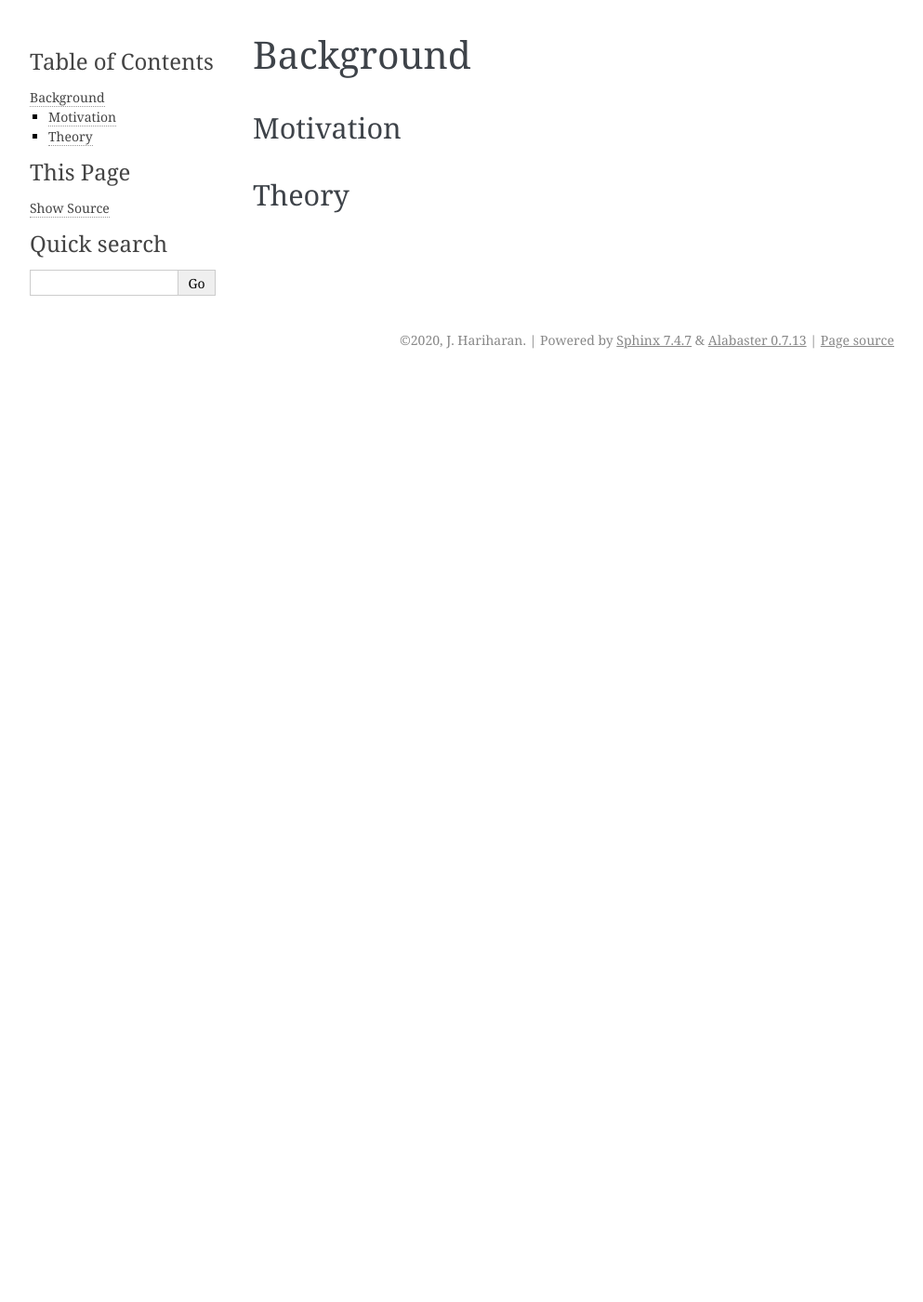
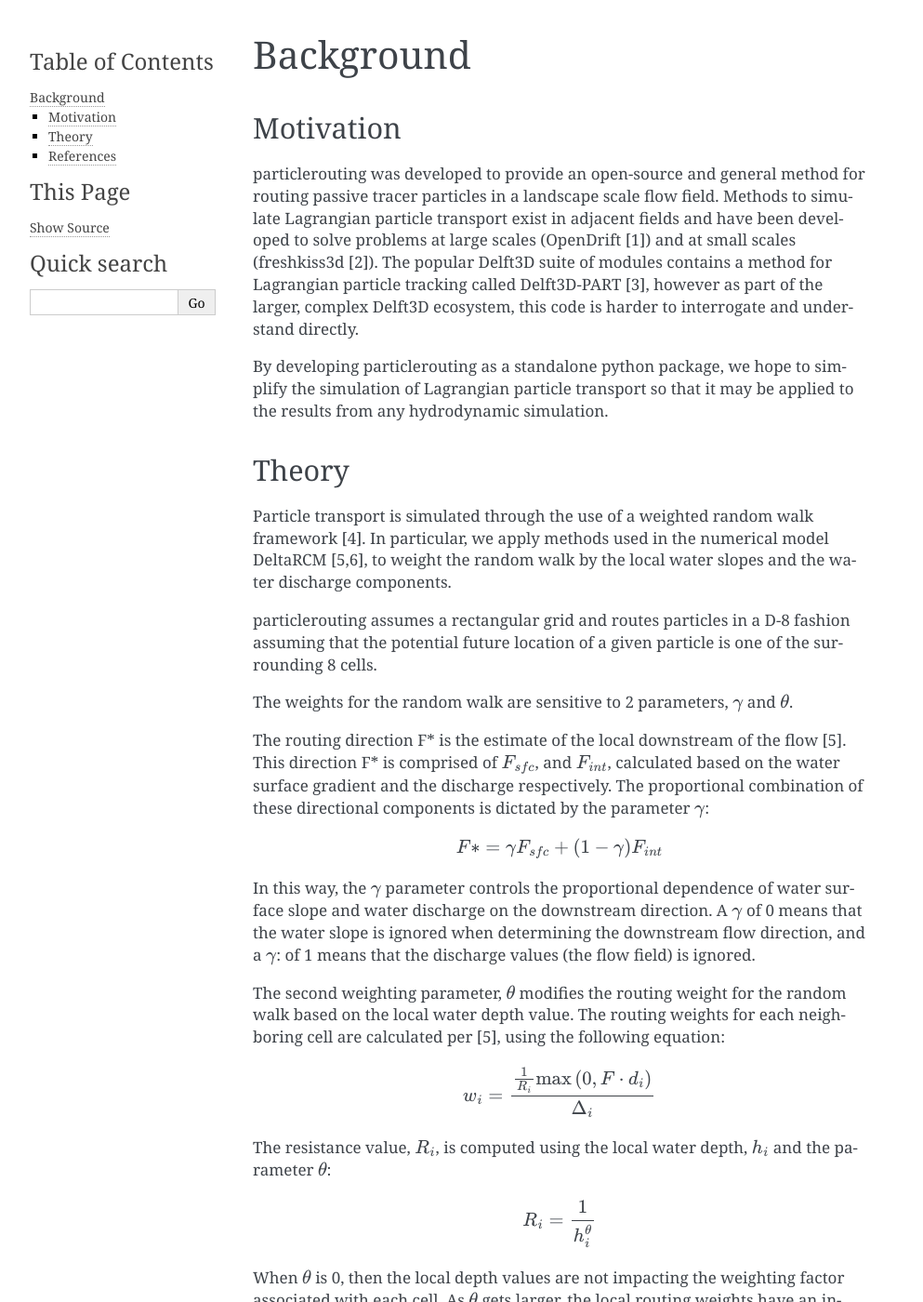
Before and after one commit to passaH2O/dorado, a Sphinx documentation site: the page built from docs/background/index.rst, in a window 1280 px wide and 1400 px high. Shown: the whole window at 93% size, without its empty margins (148-1141 px from the left). Built offline with Sphinx 7.4.7, drawn with Linux system fonts in a browser that asks for light colours; some of the changed text lies outside the part shown.

```diff
--- a/docs/apiref/index.rst
+++ b/docs/apiref/index.rst
@@ -1,8 +1,8 @@
 .. _apiref:
 
-==============
-API References
-==============
+=============
+API Reference
+=============
 
 .. toctree::
    :maxdepth: 2
--- a/docs/background/index.rst
+++ b/docs/background/index.rst
@@ -6,6 +6,59 @@ Background
 
 Motivation
 ----------
+particlerouting was developed to provide an open-source and general method for routing passive tracer particles in a landscape scale flow field. Methods to simulate Lagrangian particle transport exist in adjacent fields and have been developed to solve problems at large scales (OpenDrift [1]) and at small scales (freshkiss3d [2]). The popular Delft3D suite of modules contains a method for Lagrangian particle tracking called Delft3D-PART [3], however as part of the larger, complex Delft3D ecosystem, this code is harder to interrogate and understand directly.
+
+By developing particlerouting as a standalone python package, we hope to simplify the simulation of Lagrangian particle transport so that it may be applied to the results from any hydrodynamic simulation.
 
 Theory
 ------
+Particle transport is simulated through the use of a weighted random walk framework [4]. In particular, we apply methods used in the numerical model DeltaRCM [5,6], to weight the random walk by the local water slopes and the water discharge components.
+
+particlerouting assumes a rectangular grid and routes particles in a D-8 fashion assuming that the potential future location of a given particle is one of the surrounding 8 cells.
+
+The weights for the random walk are sensitive to 2 parameters, :math:`{\gamma}` and :math:`{\theta}`.
+
+The routing direction F* is the estimate of the local downstream of the flow [5]. This direction F* is comprised of :math:`{F_{sfc}}`, and :math:`{F_{int}}`, calculated based on the water surface gradient and the discharge respectively. The proportional combination of these directional components is dictated by the parameter :math:`{\gamma}`:
+
+.. math::
+   :nowrap:
+
+   \begin{eqnarray}
+      F* = \gamma F_{sfc} + (1-\gamma) F_{int}
+   \end{eqnarray}
+
+In this way, the :math:`{\gamma}` parameter controls the proportional dependence of water surface slope and water discharge on the downstream direction. A :math:`{\gamma}` of 0 means that the water slope is ignored when determining the downstream flow direction, and a :math:`{\gamma}`: of 1 means that the discharge values (the flow field) is ignored.
+
+The second weighting parameter, :math:`{\theta}` modifies the routing weight for the random walk based on the local water depth value. The routing weights for each neighboring cell are calculated per [5], using the following equation:
+
+.. math::
+   :nowrap:
+
+   \begin{eqnarray}
+      w_i = \frac{\frac{1}{R_i} \text{max} \left(0, F \cdot d_i \right)}{\Delta_i}
+   \end{eqnarray}
+
+The resistance value, :math:`{R_i}`, is computed using the local water depth, :math:`{h_i}` and the parameter :math:`{\theta}`:
+
+.. math::
+   :nowrap:
+
+   \begin{eqnarray}
+      R_i = \frac{1}{h_i^\theta}
+   \end{eqnarray}
+
+When :math:`{\theta}` is 0, then the local depth values are not impacting the weighting factor associated with each cell. As :math:`{\theta}` gets larger, the local routing weights have an increasingly large dependence on the water depth of the neighboring cells.
+
+References
+----------
+[1] Dagestad, K.-F., Röhrs, J., Breivik, Ø., and Ådlandsvik, B.: OpenDrift v1.0: a generic framework for trajectory modelling, Geosci. Model Dev., 11, 1405-1420, https://doi.org/10.5194/gmd-11-1405-2018, 2018.
+
+[2] ANGE Team, Freshkiss3D home page. Available at: https://freshkiss3d.gforge.inria.fr/
+
+[3] Hydraulics, D. (2007). Delft3D-PART user manual version 2.13. WL| Delft Hydraulics, Delft.
+
+[4] Pearson, K. (1905). The problem of the random walk. Nature, 72(1867), 342-342.
+
+[5] Liang, M., Voller, V. R., & Paola, C. (2015). A reduced-complexity model for river delta formation-Part 1: Modeling deltas with channel dynamics. Earth Surface Dynamics, 3(1).
+
+[6] Liang, M., Geleynse, N., Edmonds, D. A., & Passalacqua, P. (2015). A reduced-complexity model for river delta formation-Part 2: Assessment of the flow routing scheme. Earth Surface Dynamics, 3(1), 87.
--- a/docs/conf.py
+++ b/docs/conf.py
@@ -20,8 +20,8 @@ sys.path.insert(0, os.path.abspath('..'))
 # -- Project information -----------------------------------------------------
 
 project = u'particlerouting'
-copyright = u'2020, J. Hariharan'
-author = u'J. Hariharan'
+copyright = u'2020, J. Hariharan, K. Wright, P. Passalacqua'
+author = u'J. Hariharan, K. Wright, P. Passalacqua'
 
 # The short X.Y version
 version = u''
--- a/setup.py
+++ b/setup.py
@@ -5,7 +5,7 @@ setup(
     name = 'particlerouting',
     version = '1.0',
     description = 'Lagrangian particle routing routine via weighted random walks',
-    author = 'J. Hariharan',
+    author = 'J. Hariharan, K. Wright, P. Passalacqua',
     author_email = 'jayaram.hariharan@utexas.edu',
     url = 'https://github.com/',
     packages = ['particlerouting'],
```
Also changed, not shown: docs/contributing/index.rst (added, +7 -0 lines), docs/examples/index.rst (+41 -0 lines), docs/index.rst (+5 -2 lines), docs/references/index.rst (deleted, +0 -9 lines), docs/examples/images/random_walk.gif (added), 4 other files.
